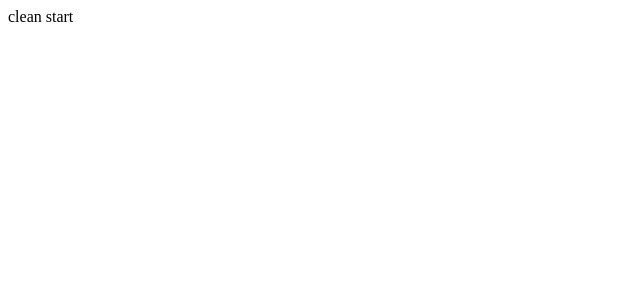
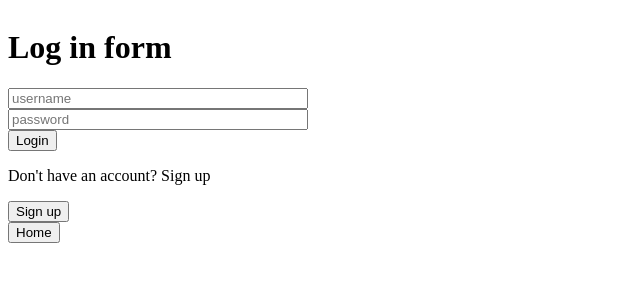
Before and after one commit to waldothedeveloper/dentalwhale_auth, a React (Create React App) app: page /login in a window 1280 px wide. Shown: the top 300 px of the page, without its empty margins (0-640 px from the left). Built offline with nearby package versions, Linux system fonts and the light colour scheme.

Commit message:
This commit adds: - Login, Sign Up, Welcome, Account pages -Basic routing logic -minimun implementation without login yet -React lazy to render components only when needed -installed dependencies such as material and react router

```diff
--- a/package.json
+++ b/package.json
@@ -3,8 +3,10 @@
   "version": "0.1.0",
   "private": true,
   "dependencies": {
+    "@material-ui/core": "^4.5.1",
     "react": "^16.10.2",
     "react-dom": "^16.10.2",
+    "react-router-dom": "^5.1.2",
     "react-scripts": "3.2.0"
   },
   "scripts": {
--- a/src/App.js
+++ b/src/App.js
@@ -1,7 +1,35 @@
-import React from "react";
+import React, { Suspense } from "react";
+import {
+  BrowserRouter as Router,
+  Route
+  // Switch,
+  // Link,
+  // Redirect,
+  // useHistory,
+  // useLocation
+} from "react-router-dom";
+const Welcome = React.lazy(() => import("./views/Welcome"));
+const Account = React.lazy(() => import("./views/Account"));
+const Login = React.lazy(() => import("./views/Login"));
+const SignUp = React.lazy(() => import("./views/SignUp"));
+
+// Schema of routes
+//   / -> public route
+//   /sign-in -> public route
+//   /sign-up -> public route
+//   /account -> PROTECTED route
 
 function App() {
-  return <div className='App'>clean start</div>;
+  return (
+    <Router>
+      <Suspense fallback={<div>Loading...</div>}>
+        <Route exact path='/' component={Welcome} />
+        <Route exact path='/login' component={Login} />
+        <Route exact path='/sign-up' component={SignUp} />
+        <Route exact path='/account' component={Account} />
+      </Suspense>
+    </Router>
+  );
 }
 
 export default App;
--- /dev/null
+++ b/src/context/userContext.js
@@ -0,0 +1,5 @@
+import React from "react";
+
+export const useUser = () => {
+  return false;
+};
--- a/src/index.js
+++ b/src/index.js
@@ -1,7 +1,10 @@
 import React from "react";
 import ReactDOM from "react-dom";
 import App from "./App";
+import { useUser } from "./context/userContext";
 import * as serviceWorker from "./serviceWorker";
+
+const user = useUser();
 
 ReactDOM.render(<App />, document.getElementById("root"));
 
--- /dev/null
+++ b/src/views/Account.js
@@ -0,0 +1,13 @@
+import React from "react";
+import { Link } from "react-router-dom";
+
+export default function Account() {
+  return (
+    <div>
+      <h1>Welcome to your account</h1>
+      <Link to='/'>
+        <button>Sign out</button>
+      </Link>
+    </div>
+  );
+}
--- /dev/null
+++ b/src/views/Login.js
@@ -0,0 +1,24 @@
+import React from "react";
+import { Link } from "react-router-dom";
+
+export default function Login() {
+  return (
+    <div
+      style={{ display: "flex", flexDirection: "column", maxWidth: "300px" }}
+    >
+      <h1>Log in form</h1>
+      <input type='text' placeholder='username' />
+      <input type='text' placeholder='password' />
+      <Link to='/account'>
+        <button>Login</button>
+      </Link>
+      <p>Don't have an account? Sign up</p>
+      <Link to='/sign-up'>
+        <button>Sign up</button>
+      </Link>
+      <Link to='/'>
+        <button>Home</button>
+      </Link>
+    </div>
+  );
+}
--- /dev/null
+++ b/src/views/SignUp.js
@@ -0,0 +1,22 @@
+import React from "react";
+import { Link } from "react-router-dom";
+
+export default function SignUp() {
+  return (
+    <div
+      style={{ display: "flex", flexDirection: "column", maxWidth: "300px" }}
+    >
+      <h1>Sign up form</h1>
+      <input type='text' placeholder='first name' />
+      <input type='text' placeholder='last name' />
+      <input type='text' placeholder='email' />
+      <input type='text' placeholder='password' />
+      <Link to='/account'>
+        <button>Sign up</button>
+      </Link>
+      <Link to='/'>
+        <button>Home</button>
+      </Link>
+    </div>
+  );
+}
--- /dev/null
+++ b/src/views/Welcome.js
@@ -0,0 +1,25 @@
+import React from "react";
+import { Link } from "react-router-dom";
+
+export default function Welcome() {
+  return (
+    <div
+      style={{
+        display: "flex",
+        flexDirection: "column",
+        maxWidth: "300px",
+        justifyContent: "center"
+      }}
+    >
+      <h1>Welcome page</h1>
+      <p>Login if you have an account</p>
+      <Link to='/login'>
+        <button>Login</button>
+      </Link>
+      <p>Don't have an account? Sign up</p>
+      <Link to='/sign-up'>
+        <button>Sign up</button>
+      </Link>
+    </div>
+  );
+}
```
